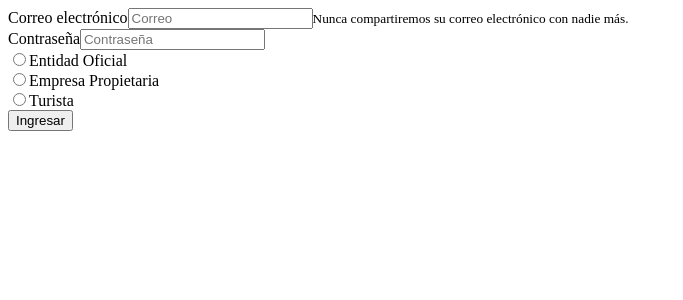
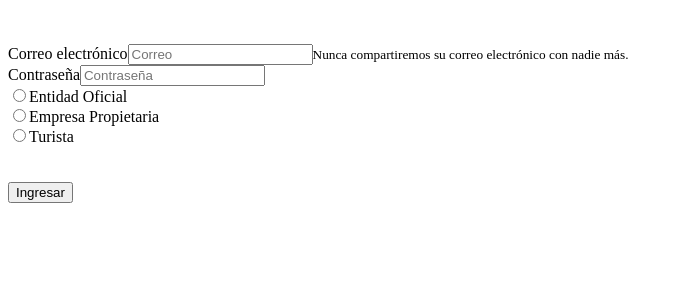
Before and after one commit to josemanuelep/PageTour, a React app: page / in a window 1280 px wide. Shown: the top 300 px of the page, without its empty margins (0-683 px from the left). Built offline with nearby package versions, Linux system fonts and the light colour scheme; the HTML template or start-up script is replaced by a standard one.

Commit message:
Frontend login terminado

```diff
--- a/package.json
+++ b/package.json
@@ -24,6 +24,8 @@
     "babel-loader": "^7.1.4",
     "babel-preset-env": "^1.7.0",
     "babel-preset-react": "^6.24.1",
+    "css-loader": "^3.2.0",
+    "mini-css-extract-plugin": "^0.8.0",
     "nodemon": "^1.17.5",
     "react": "^16.4.0",
     "react-dom": "^16.4.0",
--- a/src/app/components/Login.js
+++ b/src/app/components/Login.js
@@ -6,8 +6,9 @@ class Login extends Component {
     render() {
         return (
             <div>
-                <main className="main">
-
+                <br></br>
+                <br></br>
+                <main className="container">
                     <form>
                         <div className="form-group">
                             <label for="exampleInputEmail1">Correo electrónico</label>
@@ -30,9 +31,12 @@ class Login extends Component {
                             <input className="form-check-input" type="radio" name="inlineRadioOptions" id="inlineRadio3" value="option3"></input>
                             <label className="form-check-label" for="inlineRadio3">Turista</label>
                         </div>
-                        <button type="submit" className="btn btn-primary">Ingresar</button>
+                        <br></br>
+                        <br></br>
+                        <div>
+                            <button type="submit" className="btn btn-primary">Ingresar</button>
+                        </div>
                     </form>
-
                 </main>
             </div>
         );
--- a/src/app/css/login.css
+++ /dev/null
@@ -1,38 +0,0 @@
-*,
-*::before,
-*::after{
-
-    box-sizing: border-box;
-}
-
-body{
-    background-image: url(../img/fondo.jpg);
-    background-size: 100vw;
-    display: flex;
-    justify-content: center;
-    height: 100vh;
-}
-
-.main{
-    align-self: center;
-    max-height: 800px;
-    width: 40%;
-    background-color: white;
-    border-radius: 20px;
-    padding: 15px 15px;
-}
-
-.main form button{
-    display: block;
-    margin-top: 10px;
-}
-
-@media screen and (max-width: 800px){
-    .main{
-        width: 90%;
-    }
-    body{
-        background-size: 100vw 100vh;
-        background-color: #007bff;
-    }
-}
--- a/webpack.config.js
+++ b/webpack.config.js
@@ -1,3 +1,5 @@
+const MiniCSSExtractPlugin = require('mini-css-extract-plugin');
+
 module.exports = {
   entry: './src/app/index.js',
   output: {
```
Also changed, not shown: src/public/js/bundle.js, 1 other file (tests, documents, lock files or other folders).
